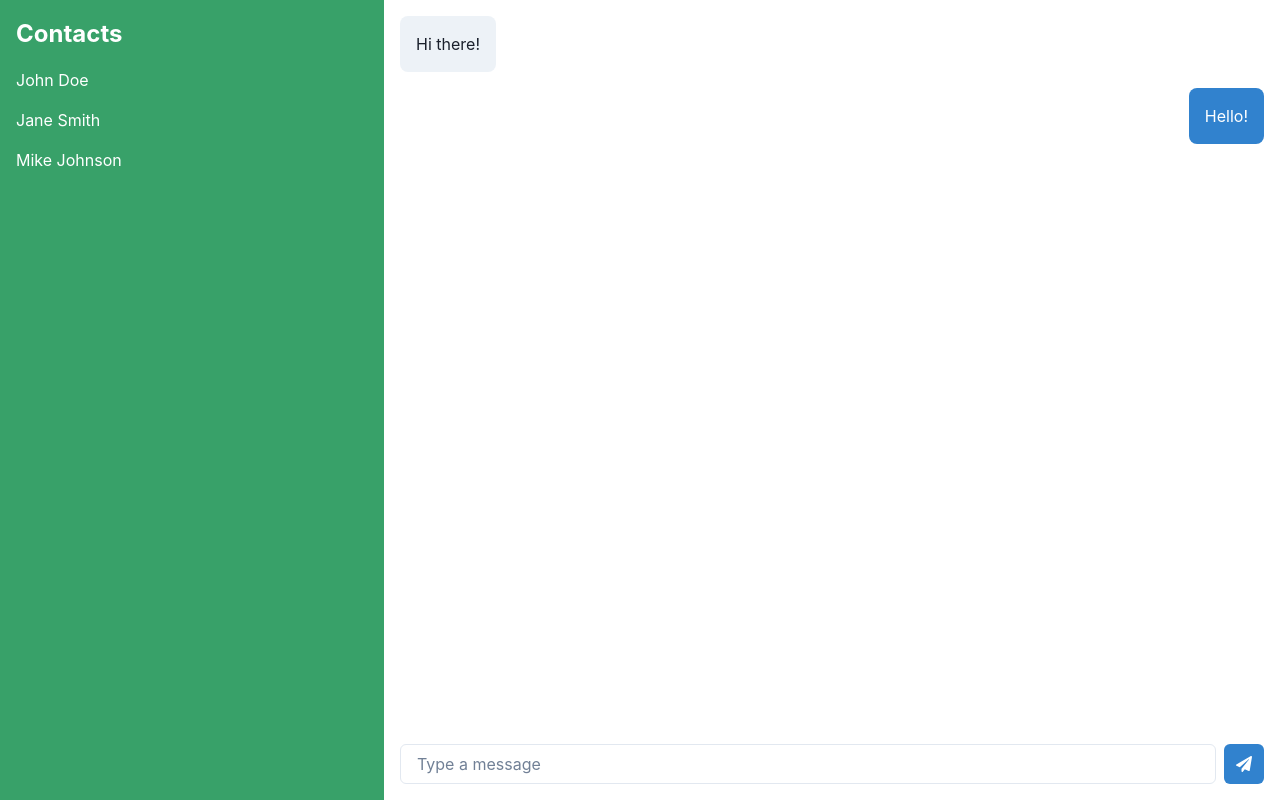
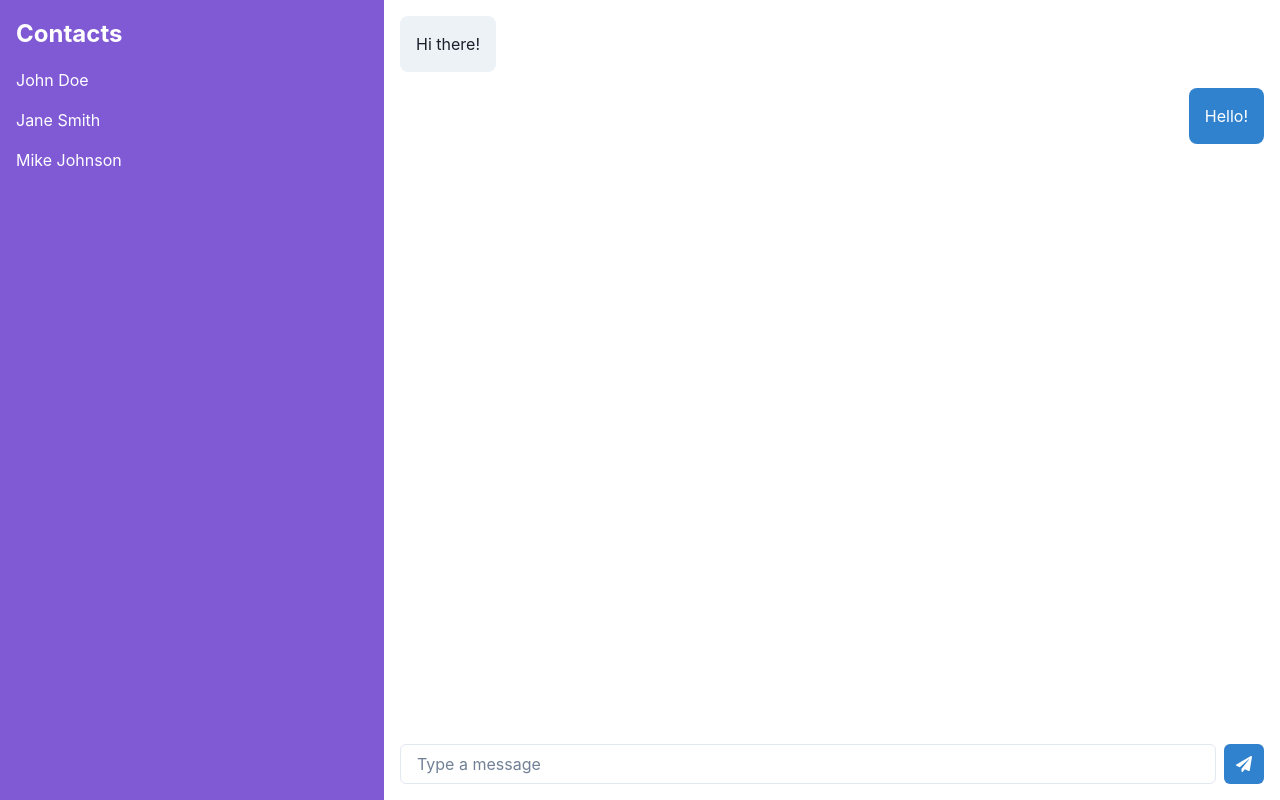
Before and after one commit to GPT-Engineer-App-Dev/whisper-chat, a React (Vite) app: page / in a window 1280 px wide. Built offline with nearby package versions, Linux system fonts and the light colour scheme.

Commit message:
Changed the sidebar color from green to purple in the chat application.

```diff
--- a/src/pages/Index.jsx
+++ b/src/pages/Index.jsx
@@ -5,7 +5,7 @@ const Index = () => {
   return (
     <Box h="100vh" bg="white">
       <Flex h="100%" direction={{ base: "column", md: "row" }}>
-        <Box w={{ base: "100%", md: "30%" }} bg="green.500" p={4} color="white">
+        <Box w={{ base: "100%", md: "30%" }} bg="purple.500" p={4} color="white">
           <VStack align="stretch" spacing={4}>
             <Text fontSize="2xl" fontWeight="bold">Contacts</Text>
             <Text>John Doe</Text>
```
